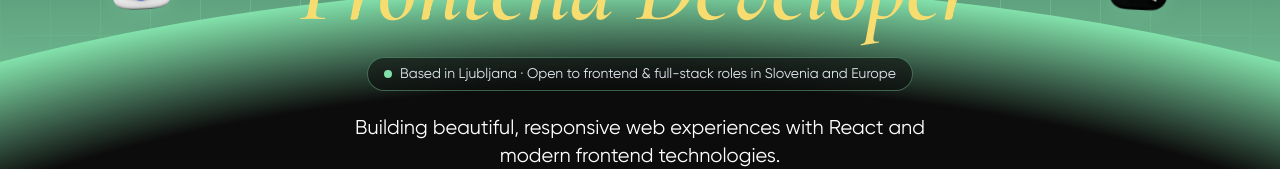
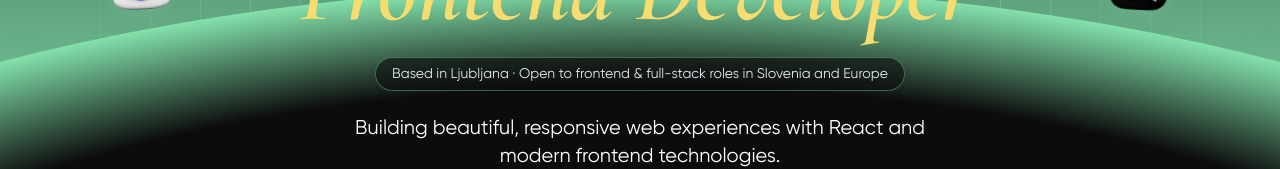
Before and after one commit to HaythamSaba/reactPortfolio, a React (Vite) app: page / in a window 1280 px wide. Shown: the part 465-634 px from the top of the page. Built offline with nearby package versions, Linux system fonts and the light colour scheme.

Commit message:
removing ping animation

```diff
--- a/src/components/sections/Hero.jsx
+++ b/src/components/sections/Hero.jsx
@@ -157,12 +157,6 @@ function Hero() {
               ease: "easeOut",
             }}
           >
-            <span className="relative flex h-2 w-2" aria-hidden="true">
-              {!prefersReducedMotion && (
-                <span className="absolute inline-flex h-full w-full animate-ping rounded-full bg-primary-400 opacity-75" />
-              )}
-              <span className="relative inline-flex h-2 w-2 rounded-full bg-primary-400" />
-            </span>
             <span>
               Based in Ljubljana · Open to frontend &amp; full-stack roles in
               Slovenia and Europe
```
